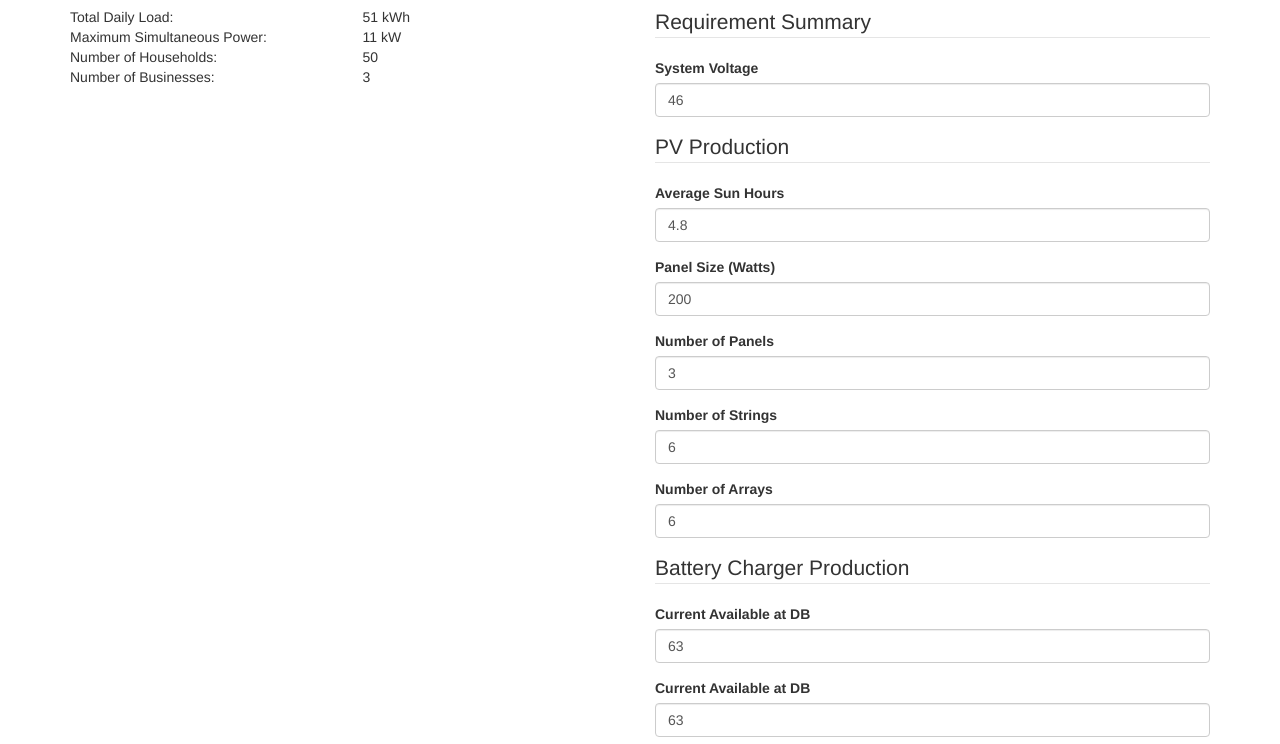
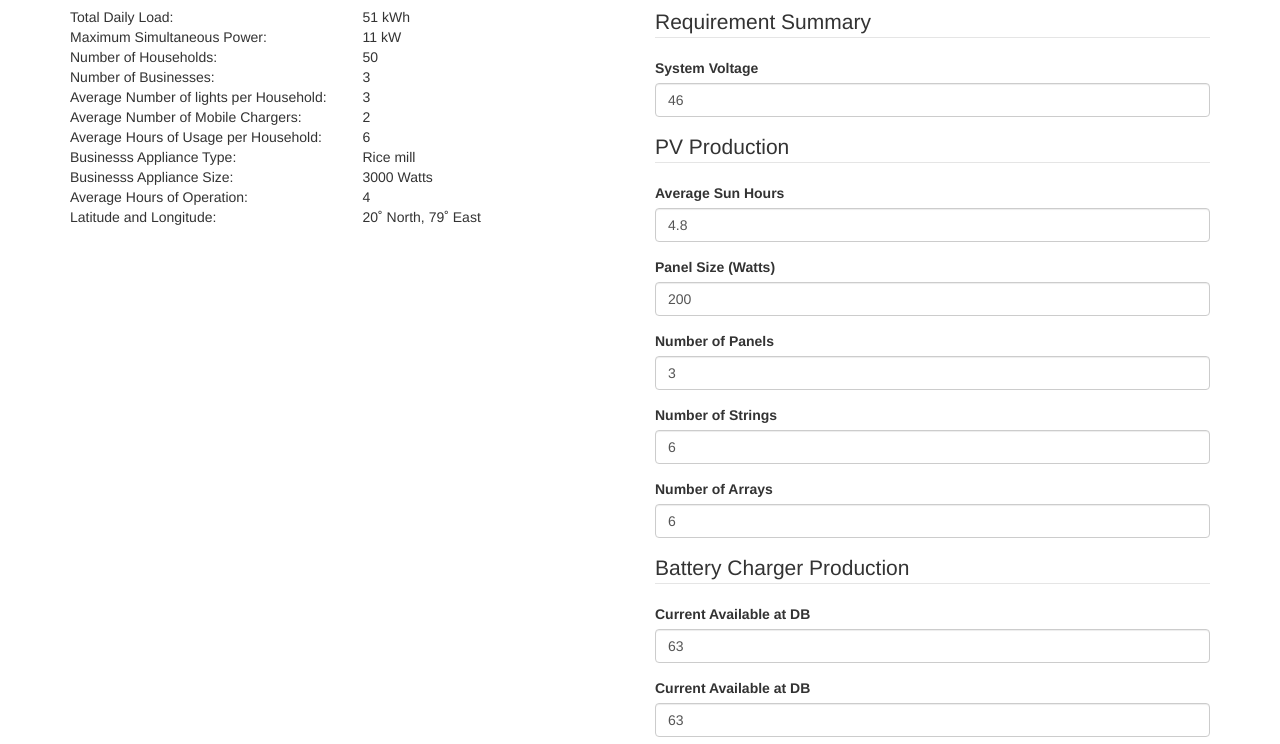
Before and after one commit to enrGxs/enrGxs, a plain HTML site: page index.html in a window 1280 px wide. Shown: the part 56-800 px from the top of the page. Drawn offline with nearby package versions, Linux system fonts and the light colour scheme; a script that the page names is missing.

Commit message:
added more info to system Description

```diff
--- a/index.html
+++ b/index.html
@@ -35,6 +35,7 @@
               50
             </div>
           </div>
+
           <div class="row">
             <div class="col-sm-6">
               Number of Businesses:
@@ -43,6 +44,71 @@
               3
             </div>
           </div>
+
+          <div class="row">
+            <div class="col-sm-6">
+              Average Number of lights per Household:
+            </div>
+            <div class="col-sm-6">
+              3
+            </div>
+          </div>
+
+          <div class="row">
+            <div class="col-sm-6">
+              Average Number of Mobile Chargers:
+            </div>
+            <div class="col-sm-6">
+              2
+            </div>
+          </div>
+
+          <div class="row">
+            <div class="col-sm-6">
+              Average Hours of Usage per Household:
+            </div>
+            <div class="col-sm-6">
+              6
+            </div>
+          </div>
+
+          <div class="row">
+            <div class="col-sm-6">
+              Businesss Appliance Type:
+            </div>
+            <div class="col-sm-6">
+              Rice mill
+            </div>
+          </div>
+
+          <div class="row">
+            <div class="col-sm-6">
+              Businesss Appliance Size:
+            </div>
+            <div class="col-sm-6">
+              3000 Watts
+            </div>
+          </div>
+
+          <div class="row">
+            <div class="col-sm-6">
+              Average Hours of Operation:
+            </div>
+            <div class="col-sm-6">
+              4
+            </div>
+          </div>
+
+          <div class="row">
+            <div class="col-sm-6">
+              Latitude and Longitude:
+            </div>
+            <div class="col-sm-6">
+              20˚ North, 79˚ East
+            </div>
+          </div>
+
+
         </div>
         <div class="col-md-6">
           <h2>System Design</h2>
```
